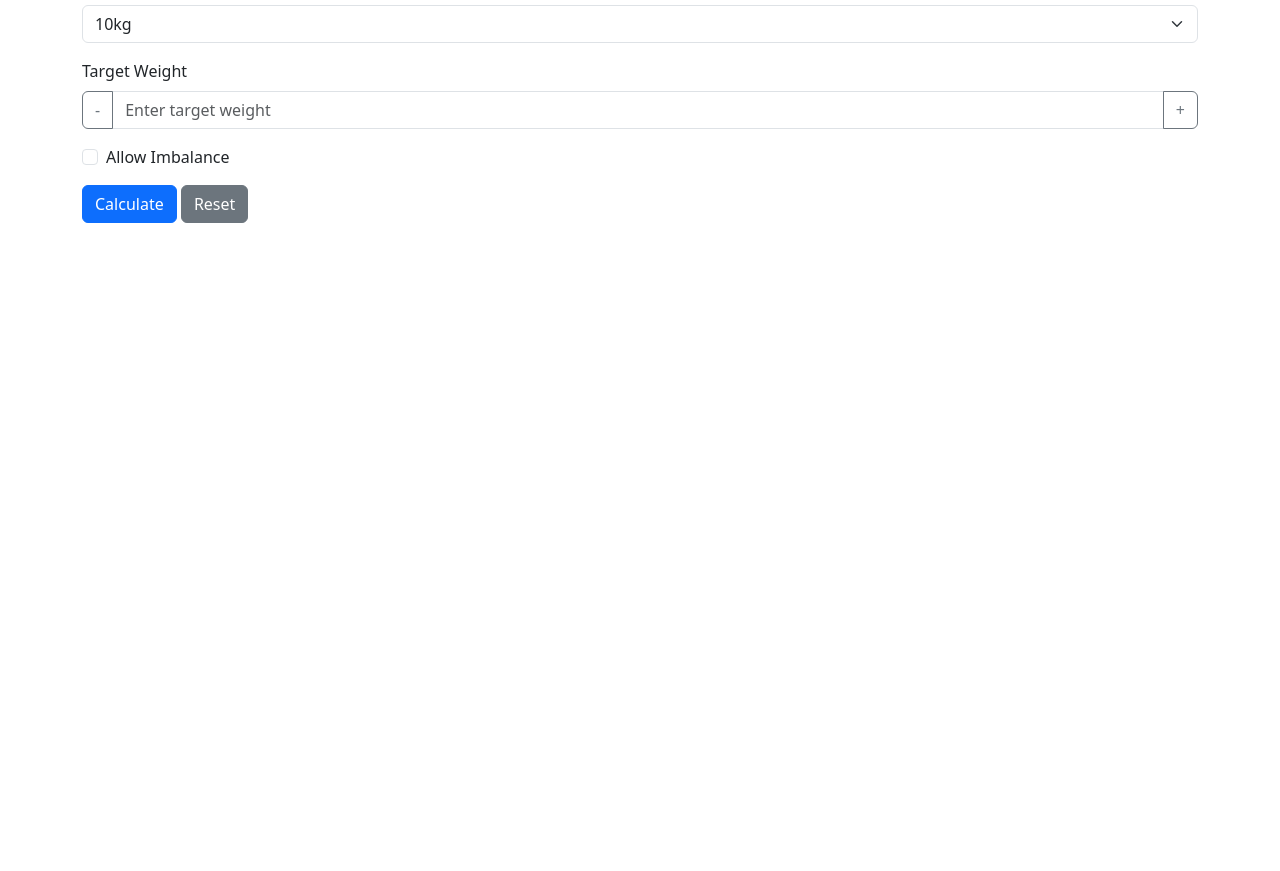
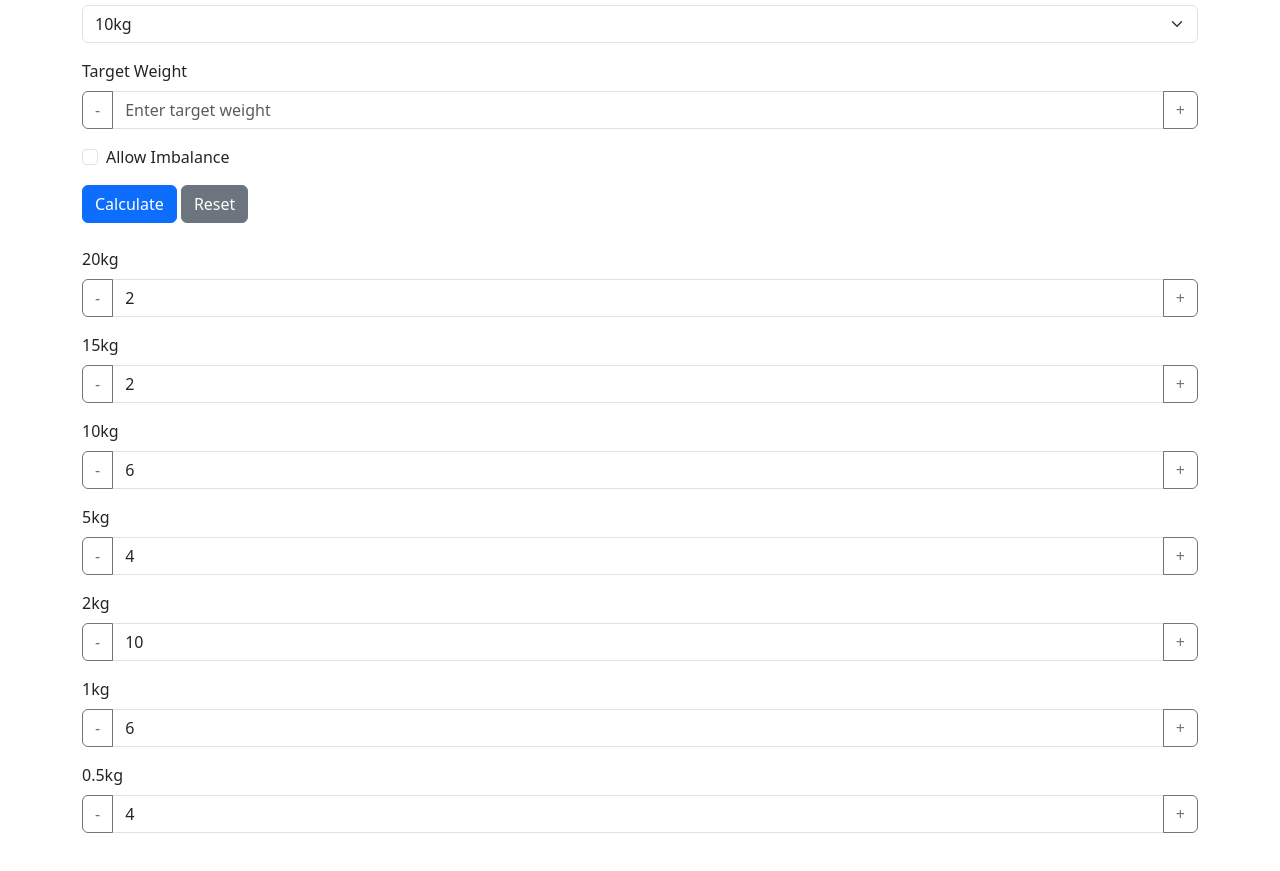
Before and after one commit to alainrk/barbell-loader, a website: page docs/index.html in a window 1280 px wide. Shown: the part 121-992 px from the top of the page. Before the commit the page ends 800 px from the top, so only its background shows below. Drawn offline with nearby package versions, Linux system fonts and the light colour scheme.

Commit message:
add custom disks availability

```diff
--- a/docs/index.html
+++ b/docs/index.html
@@ -66,6 +66,199 @@
         <button type="reset" class="btn btn-secondary">Reset</button>
       </form>
       <div id="result" class="mt-4"></div>
+
+      <!-- Disks -->
+
+      <div class="mb-3">
+        <label for="disk20" class="form-label">20kg</label>
+        <div class="input-group">
+          <button
+            class="btn btn-outline-secondary"
+            type="button"
+            id="decrease20"
+          >
+            -
+          </button>
+          <input
+            type="number"
+            class="form-control"
+            id="disk20"
+            step="1"
+            required
+          />
+          <button
+            class="btn btn-outline-secondary"
+            type="button"
+            id="increase20"
+          >
+            +
+          </button>
+        </div>
+      </div>
+
+      <div class="mb-3">
+        <label for="disk15" class="form-label">15kg</label>
+        <div class="input-group">
+          <button
+            class="btn btn-outline-secondary"
+            type="button"
+            id="decrease15"
+          >
+            -
+          </button>
+          <input
+            type="number"
+            class="form-control"
+            id="disk15"
+            step="1"
+            required
+          />
+          <button
+            class="btn btn-outline-secondary"
+            type="button"
+            id="increase15"
+          >
+            +
+          </button>
+        </div>
+      </div>
+
+      <div class="mb-3">
+        <label for="disk10" class="form-label">10kg</label>
+        <div class="input-group">
+          <button
+            class="btn btn-outline-secondary"
+            type="button"
+            id="decrease10"
+          >
+            -
+          </button>
+          <input
+            type="number"
+            class="form-control"
+            id="disk10"
+            step="1"
+            required
+          />
+          <button
+            class="btn btn-outline-secondary"
+            type="button"
+            id="increase10"
+          >
+            +
+          </button>
+        </div>
+      </div>
+
+      <div class="mb-3">
+        <label for="disk5" class="form-label">5kg</label>
+        <div class="input-group">
+          <button
+            class="btn btn-outline-secondary"
+            type="button"
+            id="decrease5"
+          >
+            -
+          </button>
+          <input
+            type="number"
+            class="form-control"
+            id="disk5"
+            step="1"
+            required
+          />
+          <button
+            class="btn btn-outline-secondary"
+            type="button"
+            id="increase5"
+          >
+            +
+          </button>
+        </div>
+      </div>
+
+      <div class="mb-3">
+        <label for="disk2" class="form-label">2kg</label>
+        <div class="input-group">
+          <button
+            class="btn btn-outline-secondary"
+            type="button"
+            id="decrease2"
+          >
+            -
+          </button>
+          <input
+            type="number"
+            class="form-control"
+            id="disk2"
+            step="1"
+            required
+          />
+          <button
+            class="btn btn-outline-secondary"
+            type="button"
+            id="increase2"
+          >
+            +
+          </button>
+        </div>
+      </div>
+
+      <div class="mb-3">
+        <label for="disk1" class="form-label">1kg</label>
+        <div class="input-group">
+          <button
+            class="btn btn-outline-secondary"
+            type="button"
+            id="decrease1"
+          >
+            -
+          </button>
+          <input
+            type="number"
+            class="form-control"
+            id="disk1"
+            step="1"
+            required
+          />
+          <button
+            class="btn btn-outline-secondary"
+            type="button"
+            id="increase1"
+          >
+            +
+          </button>
+        </div>
+      </div>
+
+      <div class="mb-3">
+        <label for="disk0.5" class="form-label">0.5kg</label>
+        <div class="input-group">
+          <button
+            class="btn btn-outline-secondary"
+            type="button"
+            id="decrease0.5"
+          >
+            -
+          </button>
+          <input
+            type="number"
+            class="form-control"
+            id="disk0.5"
+            step="1"
+            required
+          />
+          <button
+            class="btn btn-outline-secondary"
+            type="button"
+            id="increase0.5"
+          >
+            +
+          </button>
+        </div>
+      </div>
+
+      <!-- Disks -->
     </div>
 
     <!-- Bootstrap Bundle with Popper -->
@@ -147,7 +340,7 @@
         return res;
       }
 
-      const availableWeights = {
+      const startWeights = {
         0.5: 4,
         1: 6,
         2: 10,
@@ -155,6 +348,15 @@
         10: 6,
         15: 2,
         20: 2,
+      };
+
+      const availableWeights = JSON.parse(JSON.stringify(startWeights));
+
+      const onChangeDisk = (disk, delta) => {
+        availableWeights[disk] += delta;
+        if (availableWeights[disk] < 0) availableWeights[disk] = 0;
+        document.getElementById(`disk${disk}`).value = availableWeights[disk];
+        console.log(availableWeights);
       };
 
       const onCalculate = (e) => {
@@ -179,7 +381,9 @@
         <h4>Result</h4>
         <p>Total: ${
           result.load.left + result.load.right + barbellWeight
-    }kg (${barbellWeight} + [${result.load.left} + ${result.load.right}])</p>
+        }kg (${barbellWeight} + [${result.load.left} + ${
+          result.load.right
+        }])</p>
         <p>Left: ${result.sides.left.join(" - ")}</p>
         <p>Right: ${result.sides.right.join(" - ")}</p>
       `;
@@ -213,6 +417,24 @@
       document
         .getElementById("weightCalcForm")
         .addEventListener("submit", onCalculate);
+
+      for (const d in startWeights) {
+        const disk = parseFloat(d);
+        const amount = startWeights[d];
+
+        document.getElementById(`disk${disk}`).value = amount;
+
+        document
+          .getElementById(`increase${d}`)
+          .addEventListener("click", (e) => {
+            onChangeDisk(disk, 1);
+          });
+        document
+          .getElementById(`decrease${d}`)
+          .addEventListener("click", (e) => {
+            onChangeDisk(disk, -1);
+          });
+      }
     </script>
   </body>
 </html>
```
Lines whose indentation alone changed are shown as unchanged.
